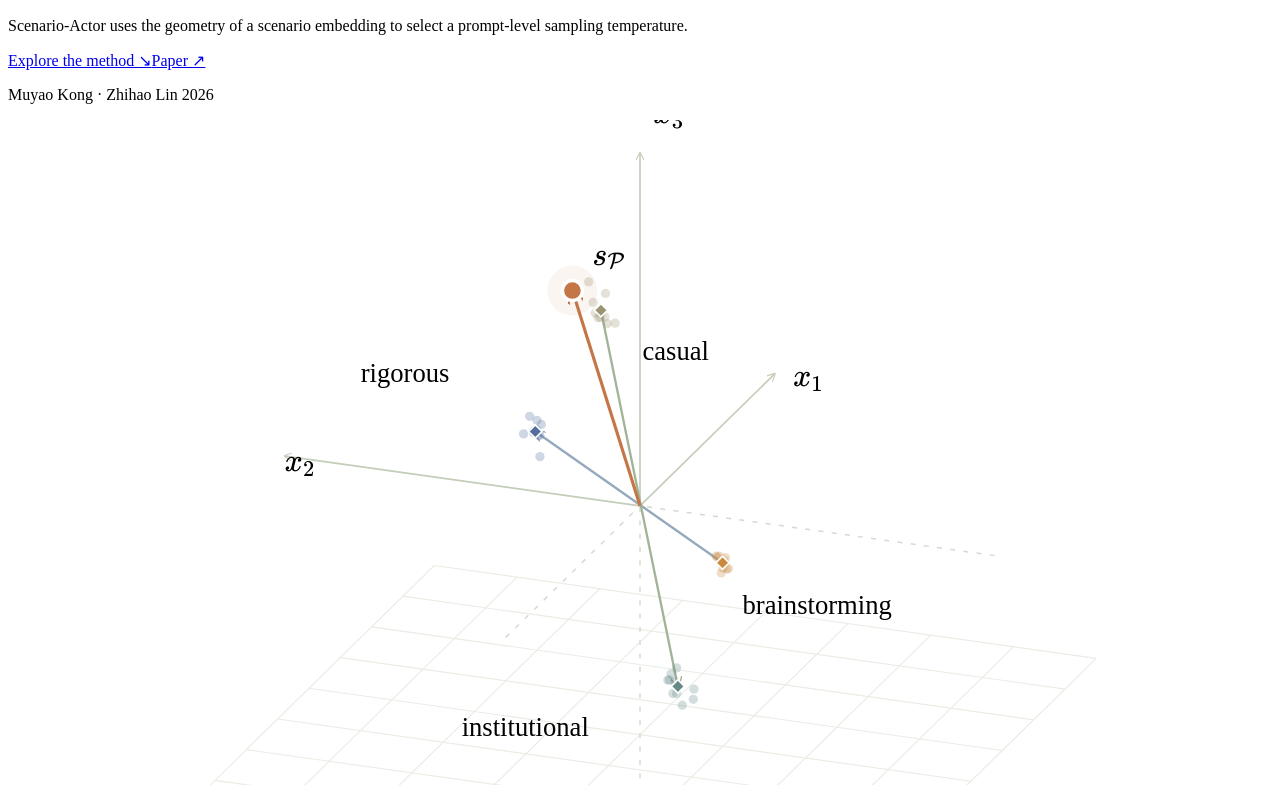
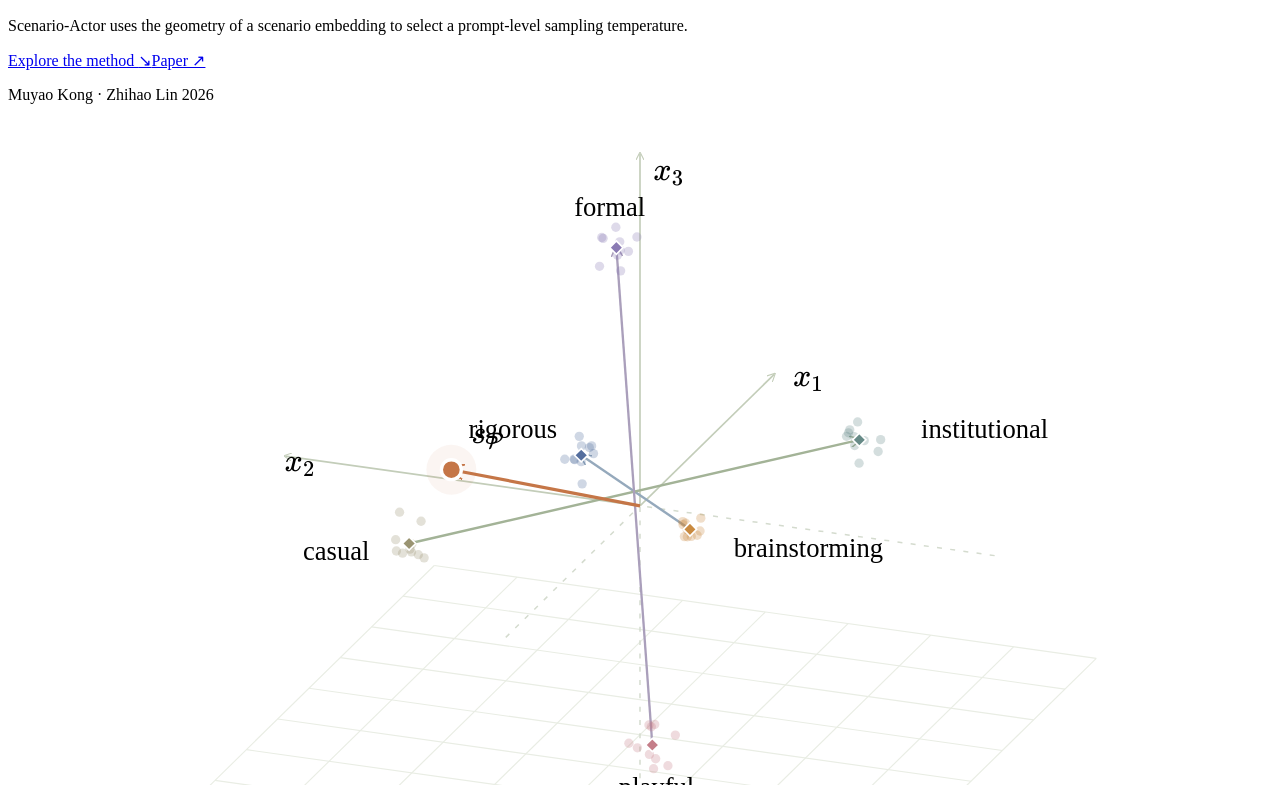
Before and after one commit to Muyao-Kong/scenario-actor, a website with bundled scripts: page index.html in a window 1280 px wide. Shown: the part 1435-2220 px from the top of the page. Built offline with nearby package versions, Linux system fonts and the light colour scheme.

Commit message:
Give synthetic scenario embeddings substantial three-dimensional depth

```diff
--- a/app.js
+++ b/app.js
@@ -1,5 +1,5 @@
-import {add,labels,results,trainingRun,forward,inputs,makeAxes,actout,unit,norm,dot,scale,sub,dist,mix,smooth,triplet} from './geometry.js?v=3d1';
-import {camera,project,spherePoint,angleArc,rotateVector} from './scene3d.js?v=3d1';
+import {add,labels,results,trainingRun,forward,inputs,makeAxes,actout,unit,norm,dot,scale,sub,dist,mix,smooth,triplet} from './geometry.js?v=3d5';
+import {camera,project,spherePoint,angleArc,rotateVector} from './scene3d.js?v=3d5';
 const $=s=>document.querySelector(s),$$=s=>[...document.querySelectorAll(s)];
 const state={module:'scenarize',view:'train',step:0,token:0,playing:false,scenario:0,beta:.3,lr:.0035,selectedAxis:1,vector:[.58,.32,.46],orbit:false,overrides:{}};
 let frames=trainingRun(), last=0, heroDragging=false, heroResumeAt=0, heroSpeed=0, lastHeroDraw=0, actoutFrame=frames.at(-1);
@@ -30,7 +30,7 @@ function base(id='plot',polar=false){
  for(let i=0;i<3;i++){
   const a=[0,0,0],b=[0,0,0];a[i]=-axis;b[i]=axis;
   s+=line(a,[0,0,0],'#d4dbce',.9,'stroke-dasharray="3 5"')+line([0,0,0],b,'#c3cdb9',1,`marker-end="url(#${id}-arrow)"`);
-  const label=scale(b,1.04);s+=ml(label,`x_{${i+1}}`,55,i===2?[8,-27]:[8,-7]);
+  const label=scale(b,i===2?.88:1.04);s+=ml(label,`x_{${i+1}}`,55,i===2?[8,-27]:[8,-7]);
  }
  if(polar){
   for(let ring=0;ring<3;ring++){
@@ -136,16 +136,18 @@ function tick(now){
 function stopOrbit(){state.orbit=false;$('#orbit').textContent='▶';$('#orbit').setAttribute('aria-label','Animate scenario embedding');}
 function drawHero(){
  activate('hero',190);
- const centroids=frames.at(-1).centroids.map(p=>scale(p,2.6));
+ const frame=frames.at(-1),displayScale=1.03/Math.max(...frame.points.map(p=>norm(p.p)));
+ const centroids=frame.centroids.map(p=>scale(p,displayScale));
  let s=base('hero');
- for(const [a,b,color] of [[0,1,'#95a9bc'],[2,3,'#a3b397']])s+=line(centroids[b],centroids[a],color,1.4,'marker-end="url(#hero-arrow)"');
- const focus=[0,1,2,3];
+ for(const [a,b,color] of [[0,1,'#95a9bc'],[2,3,'#a3b397'],[4,5,'#aa9fbb']])s+=line(centroids[b],centroids[a],color,1.4,'marker-end="url(#hero-arrow)"');
+ const focus=[0,1,2,3,4,5];
  focus.forEach((c,j)=>{
-  frames.at(-1).points.filter(p=>p.label===c).forEach(p=>s+=circle(scale(p.p,2.6),2.8,labels[c].color,'opacity=".28"'));
+  frame.points.filter(p=>p.label===c).forEach(p=>s+=circle(scale(p.p,displayScale),2.8,labels[c].color,'opacity=".28"'));
   s+=diamond(centroids[c],labels[c].color,4);
-  const q=xy(centroids[c]),label=['rigorous','brainstorming','institutional','casual'][j];
-  const offsets=[[-105,-30],[12,31],[-130,30],[25,30]][j];
-  s+=`<text x="${q[0]+offsets[0]}" y="${q[1]+offsets[1]}" class="svg-text">${label}</text>`;
+  const q=xy(centroids[c]),label=['rigorous','brainstorming','institutional','casual','formal','playful'][j];
+  const dx=q[0]-C.x,dy=q[1]-C.y,r=Math.max(1,Math.hypot(dx,dy));
+  const labelX=q[0]+dx/r*(label.length*4.9+15),labelY=q[1]+dy/r*25+6;
+  s+=`<text x="${labelX}" y="${labelY}" text-anchor="middle" class="svg-text">${label}</text>`;
  });
  const embedding=mix(centroids[3],centroids[6],.3);
  s+=line([0,0,0],embedding,'#c57647',1.9,'marker-end="url(#hero-arrow)"')+circle(embedding,15,'#c57647','opacity=".07"')+circle(embedding,6,'#c57647','stroke="#fff" stroke-width="2"')+ml(embedding,'s_{\\mathcal P}',90,[12,-33]);
--- a/geometry.js
+++ b/geometry.js
@@ -19,16 +19,17 @@ export function actout(s,axes){
  const total=values.reduce((v,a)=>v+a.weight,0);
  return {temperature:total>1e-10?values.reduce((v,a)=>v+a.weight*a.estimate,0)/total:null,axes:values.map(a=>({...a,weight:total>1e-10?a.weight/total:0}))};
 }
+// Synthetic inputs span all three dimensions; these are not measured paper embeddings.
 export const labels=[
- {id:'rigorous',name:'Rigorous',color:'#546e9e',pos:[-.8,.25,0.45],temp:.30,opposite:1,prompt:'Explain / the result / carefully / with a proof.'},
- {id:'brainstorming',name:'Brainstorming',color:'#c98a40',pos:[.65,-.2,-0.38],temp:1.40,opposite:0,prompt:'Imagine / new directions / without limits / for this idea.'},
- {id:'institutional',name:'Institutional',color:'#668a87',pos:[-.55,-.4,-0.36],temp:.50,opposite:3,prompt:'Review / this request / under the policy / and resolve it.'},
- {id:'casual',name:'Casual conversation',color:'#9a9472',pos:[.6,.4,0.42],temp:1.10,opposite:2,prompt:'Hey / how was / your weekend / by the way?'},
- {id:'formal',name:'Formal',color:'#8a7ab3',pos:[-.4,.65,0.58],temp:.55,opposite:5,prompt:'Please / address the committee / with care / and courtesy.'},
- {id:'playful',name:'Playful',color:'#c57e89',pos:[.65,-.65,-0.48],temp:1.50,opposite:4,prompt:'Make / a silly joke / about my cat / being the boss.'},
- {id:'support_pos',name:'Positive support',color:'#90a16a',pos:[.12,.75,0.72],temp:1.00,opposite:7,prompt:'I finally / got the offer / after all that work / celebrate with me!'},
- {id:'support_neg',name:'Negative support',color:'#6a9db3',pos:[-.05,-.8,-0.68],temp:.65,opposite:6,prompt:'I feel / overwhelmed today / and could use / some reassurance.'},
- {id:'adversarial',name:'Adversarial',color:'#b77050',pos:[.82,.05,0.23],temp:.75,opposite:0,prompt:'I disagree / with your claim / defend it / with evidence.'}
+ {id:'rigorous',name:'Rigorous',color:'#546e9e',pos:[-.8,.15,.25],temp:.30,opposite:1,prompt:'Explain / the result / carefully / with a proof.'},
+ {id:'brainstorming',name:'Brainstorming',color:'#c98a40',pos:[.75,-.12,-.18],temp:1.40,opposite:0,prompt:'Imagine / new directions / without limits / for this idea.'},
+ {id:'institutional',name:'Institutional',color:'#668a87',pos:[-.2,-.75,.42],temp:.50,opposite:3,prompt:'Review / this request / under the policy / and resolve it.'},
+ {id:'casual',name:'Casual conversation',color:'#9a9472',pos:[.22,.8,-.32],temp:1.10,opposite:2,prompt:'Hey / how was / your weekend / by the way?'},
+ {id:'formal',name:'Formal',color:'#8a7ab3',pos:[-.12,.28,.85],temp:.55,opposite:5,prompt:'Please / address the committee / with care / and courtesy.'},
+ {id:'playful',name:'Playful',color:'#c57e89',pos:[.16,-.22,-.78],temp:1.50,opposite:4,prompt:'Make / a silly joke / about my cat / being the boss.'},
+ {id:'support_pos',name:'Positive support',color:'#90a16a',pos:[.62,.55,.46],temp:1.00,opposite:7,prompt:'I finally / got the offer / after all that work / celebrate with me!'},
+ {id:'support_neg',name:'Negative support',color:'#6a9db3',pos:[-.52,-.60,-.38],temp:.65,opposite:6,prompt:'I feel / overwhelmed today / and could use / some reassurance.'},
+ {id:'adversarial',name:'Adversarial',color:'#b77050',pos:[.65,-.45,.58],temp:.75,opposite:0,prompt:'I disagree / with your claim / defend it / with evidence.'}
 ];
 export function makeAxes(centroids,endpointOverrides={}){
  const mean=centroids.filter((_,i)=>i!==8).reduce((v,p)=>add(v,scale(p,1/8)),centroids[0].map(()=>0));
--- a/index.html
+++ b/index.html
@@ -23,7 +23,7 @@
   <link rel="stylesheet" href="assets/katex/katex.min.css">
   <link rel="stylesheet" href="style.css?v=3d4">
   <script defer src="assets/katex/katex.min.js"></script>
-  <script type="module" src="app.js?v=3d4"></script>
+  <script type="module" src="app.js?v=3d5"></script>
   <script type="application/ld+json">{"@context":"https://schema.org","@type":"WebSite","name":"Scenario-Actor","url":"https://muyao-kong.github.io/scenario-actor/","description":"Interactive visualization of scenario embeddings and scenario-adaptive sampling temperature.","about":{"@type":"ScholarlyArticle","name":"Read the Room Before Your Model Generates","url":"https://arxiv.org/abs/2610.18820","author":[{"@type":"Person","name":"Muyao Kong"},{"@type":"Person","name":"Zhihao Lin"}]}}</script>
 </head>
 <body>
--- a/scene3d.js
+++ b/scene3d.js
@@ -1,6 +1,6 @@
 // Orthographic camera for the three-dimensional teaching space.
 // Camera rotation changes only the view, never distances, angles, or temperature.
-import {dot,norm,unit,scale,add,sub} from './geometry.js?v=3d1';
+import {dot,norm,unit,scale,add,sub} from './geometry.js?v=3d5';
 export function camera(yaw=.65,pitch=.38,zoom=174,cx=380,cy=232){
  const c=Math.cos(yaw),s=Math.sin(yaw),p=Math.sin(pitch),q=Math.cos(pitch);
  return {yaw,pitch,zoom,cx,cy,right:[c,-s,0],up:[s*p,c*p,q],depth:[-s*q,-c*q,p]};
```
Also changed, not shown: tests/scene3d.test.mjs (+12 -0 lines), README.md.
